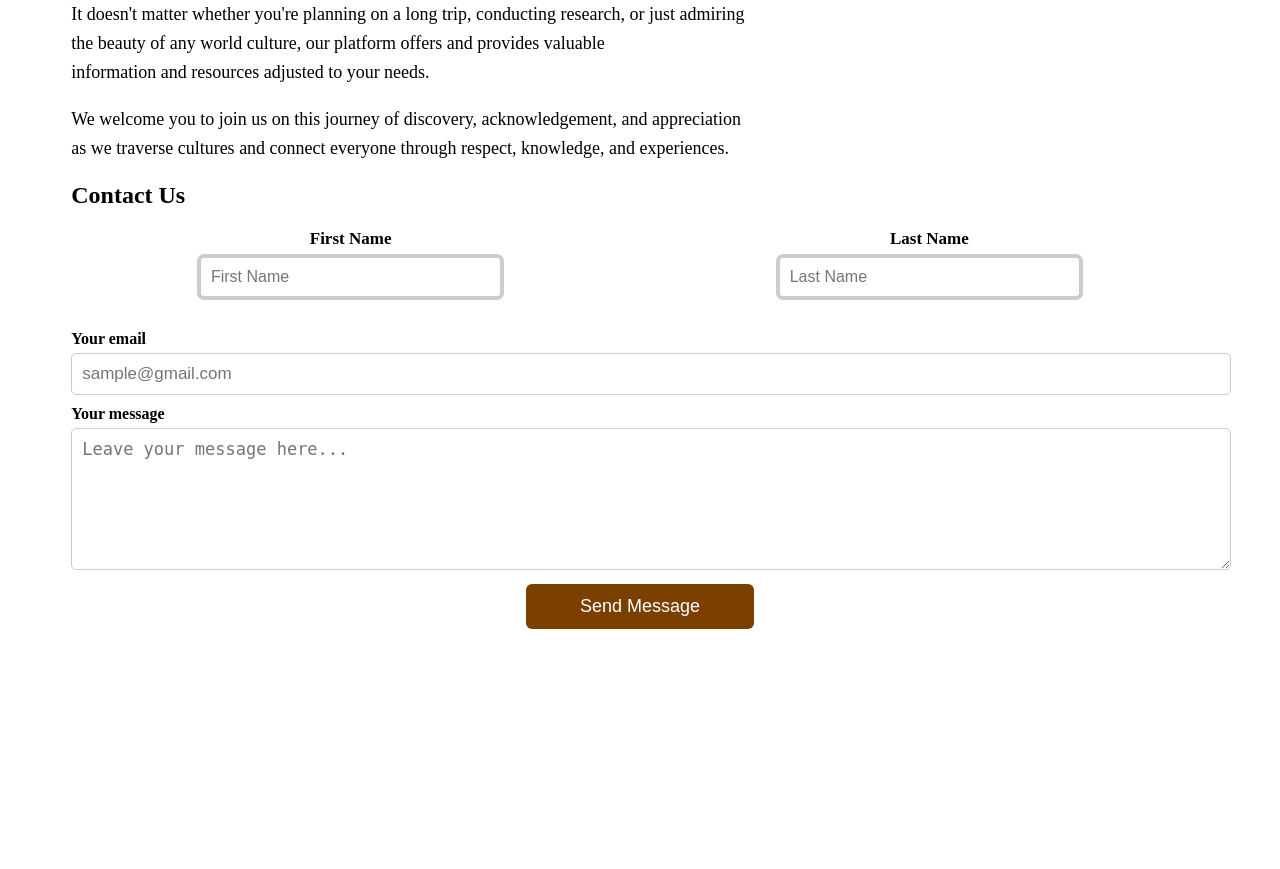
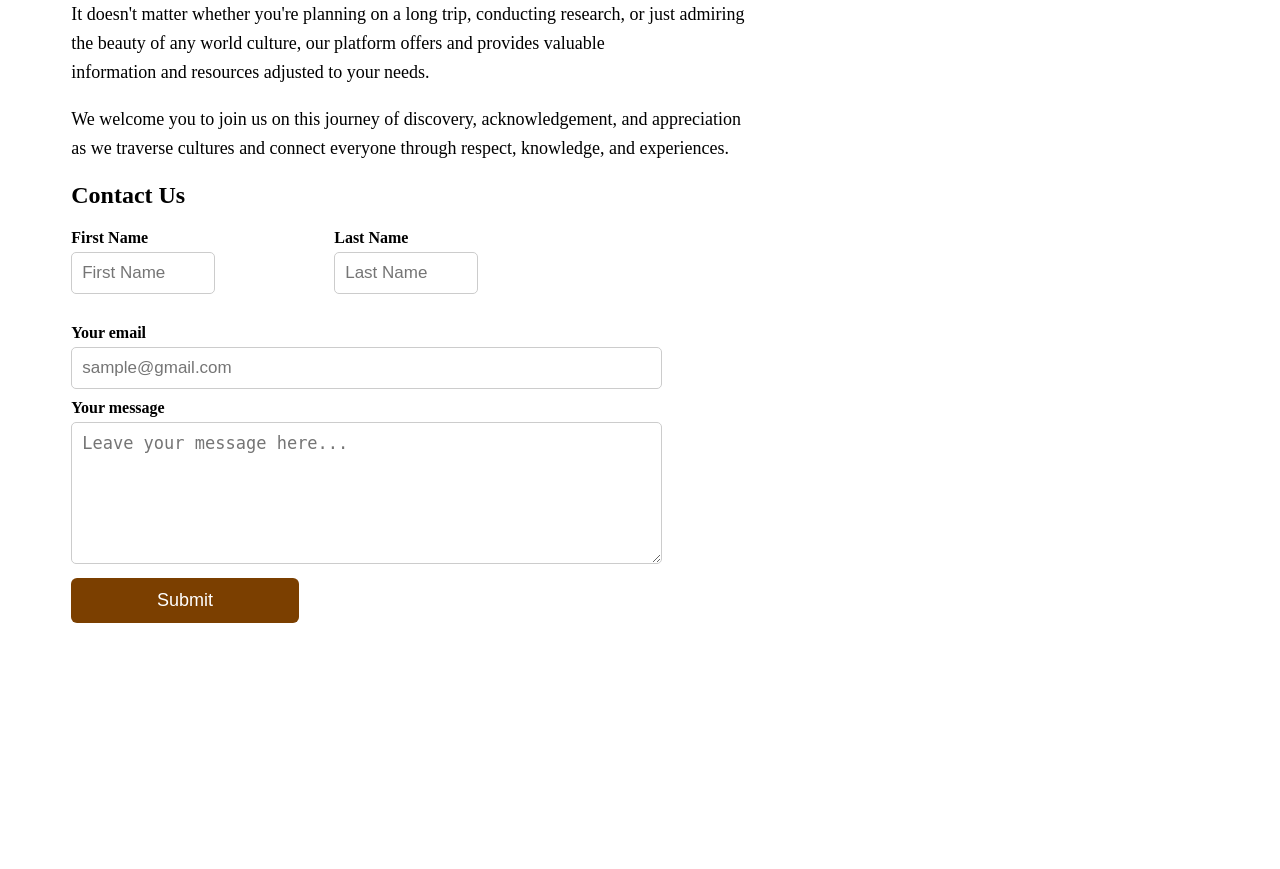
Before and after one commit to jedi24garcia/Pacifica_Project, a Django app: page /about/ in a window 1280 px wide. Shown: the part 760-1629 px from the top of the page. Run offline with Django 5.2, Linux system fonts and the light colour scheme.

Commit message:
fixed issues with css

```diff
--- a/static/css/base.css
+++ b/static/css/base.css
@@ -360,16 +360,14 @@
   max-height: 500px;
 }
 
-.message-container {
+.message2-container {
   display: flex;
-  flex-wrap: wrap;
   margin-bottom: 20px;
   gap: 20px;
 }
 
 .about-message-container {
-  min-width: 45%;
-  flex: 1;
+  min-width: 20%;
 }
 
 .about-message-container label {
@@ -382,11 +380,27 @@
 .about-message-container input,
 .about-message-container textarea {
   padding: 10px;
-  width: 100%;
+  width: 50%;
   font-size: 17px;
   border: 1px solid #ccc;
   border-radius: 5px;
   margin-bottom: 10px;
+}
+
+.about-submit-button {
+  width: 20%;
+  background-color: #7B3F00;
+  color: white;
+  padding: 12px;
+  font-size: 18px;
+  border: none;
+  border-radius: 6px;
+  cursor: pointer;
+  margin: auto;
+  text-align: center;
+  align-items: center;
+  justify-content: center;
+  transition: 0.3s;
 }
 
 /* Resources */
--- a/travel/templates/aboutpage.html
+++ b/travel/templates/aboutpage.html
@@ -39,7 +39,7 @@
     <form action="#" method="POST">
         {% csrf_token %}
 
-        <div class="message-container">
+        <div class="message2-container">
             <div class="about-message-container">
                 <label for="name">First Name</label>
                 <input
@@ -87,7 +87,7 @@
             </div>
         </div>
 
-        <button type="submit" class="submit-button">Send Message</button>
+        <button type="submit" class="about-submit-button">Submit</button>
     </form>
 
 </div>
```
